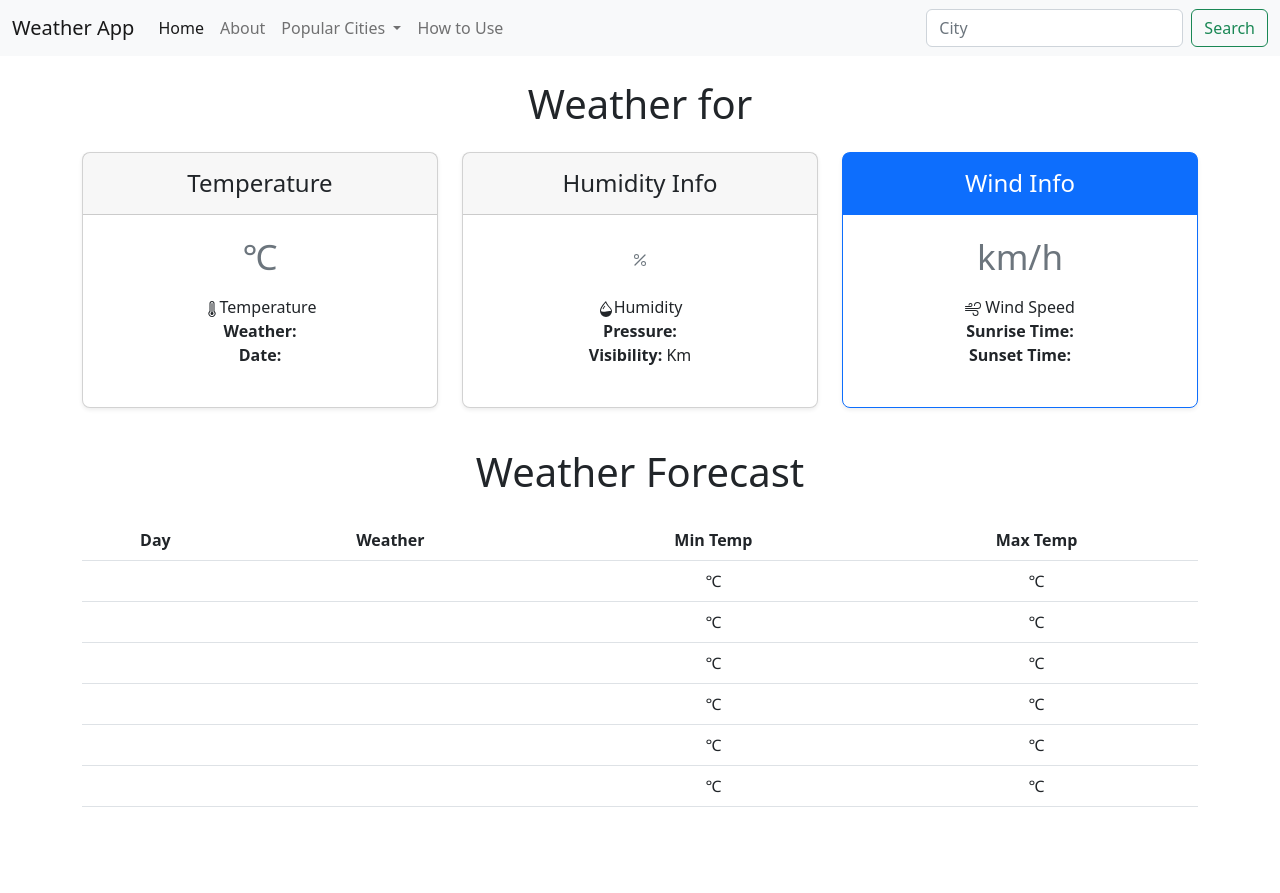
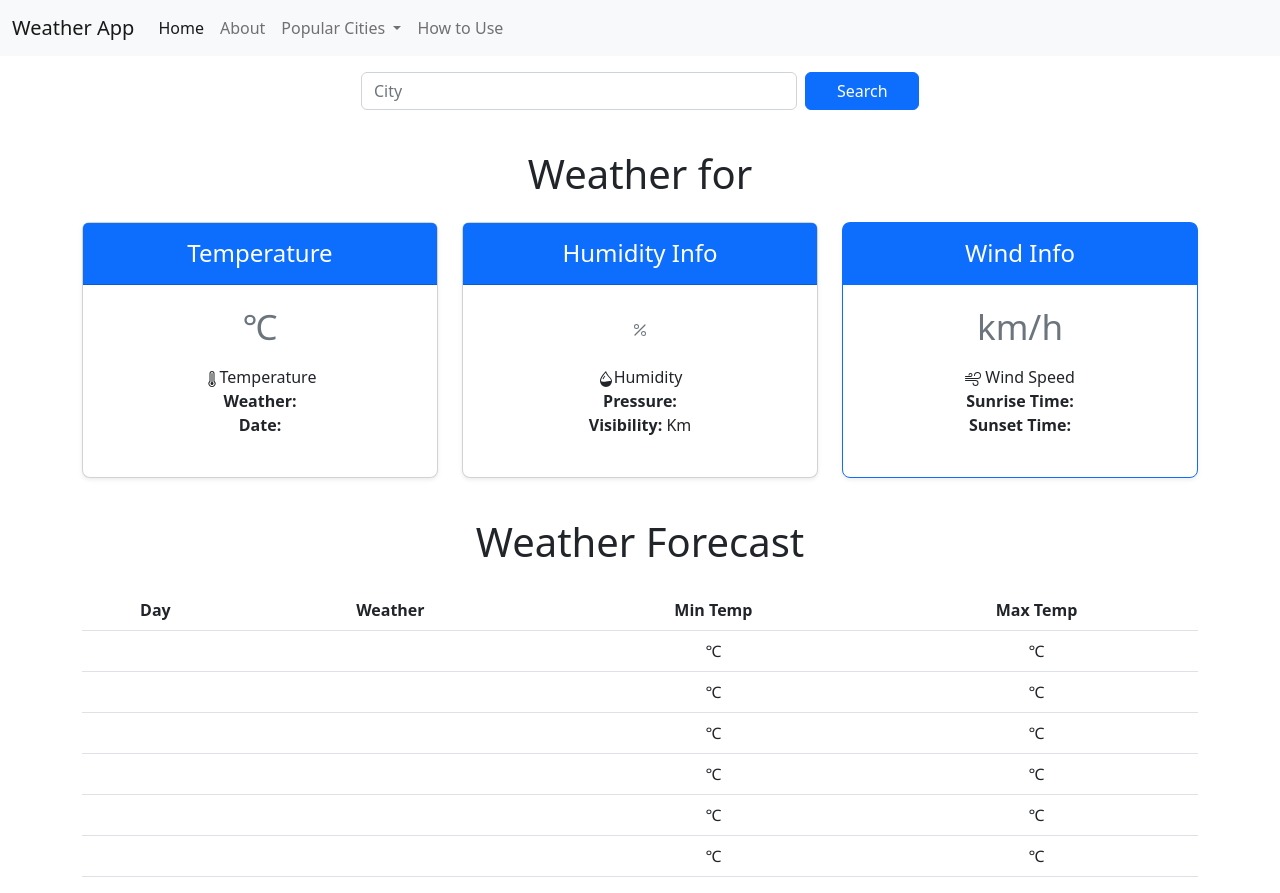
Before and after one commit to varaldinesh/weather-app, a plain HTML site: page index.html in a window 1280 px wide. Before the commit the page ends 823 px from the top, so only its background shows below. Drawn offline with nearby package versions, Linux system fonts and the light colour scheme; no server answers.

Commit message:
Commit 1.2

```diff
--- a/index.html
+++ b/index.html
@@ -43,24 +43,26 @@
                         <a class="nav-link" href="#">How to Use</a>
                     </li>
                 </ul>
-                <form class="d-flex" role="search">
-                    <input class="form-control me-2" id="city" type="search" placeholder="City" aria-label="Search" />
-                    <button class="btn btn-outline-success" type="submit" id="submit">
-                        Search
-                    </button>
-                </form>
             </div>
         </div>
     </nav>
 
     <!-- weather cards -->
     <div class="container">
+        <div class="d-flex justify-content-center">
+            <form class=" d-flex justify-content-center  w-50 py-3" role=" search">
+                <input class="form-control me-2" id="city" type="search" placeholder="City" aria-label="Search" />
+                <button class="btn btn-primary w-25" type="submit" id="submit">
+                    Search
+                </button>
+            </form>
+        </div>
         <h1 class="my-4 text-center">Weather for <span id="cityName"></span></h1>
         <main>
             <div class="row row-cols-1 row-cols-md-3 mb-3 text-center">
                 <div class="col">
                     <div class="card mb-4 rounded-3 shadow-sm">
-                        <div class="card-header py-3">
+                        <div class="card-header text-bg-primary py-3">
                             <h4 class="my-0 fw-normal">Temperature</h4>
                         </div>
                         <div class="card-body">
@@ -83,7 +85,7 @@
                 </div>
                 <div class="col">
                     <div class="card mb-4 rounded-3 shadow-sm">
-                        <div class="card-header py-3">
+                        <div class="card-header text-bg-primary py-3">
                             <h4 class="my-0 fw-normal">Humidity Info</h4>
                         </div>
                         <div class="card-body">
```
